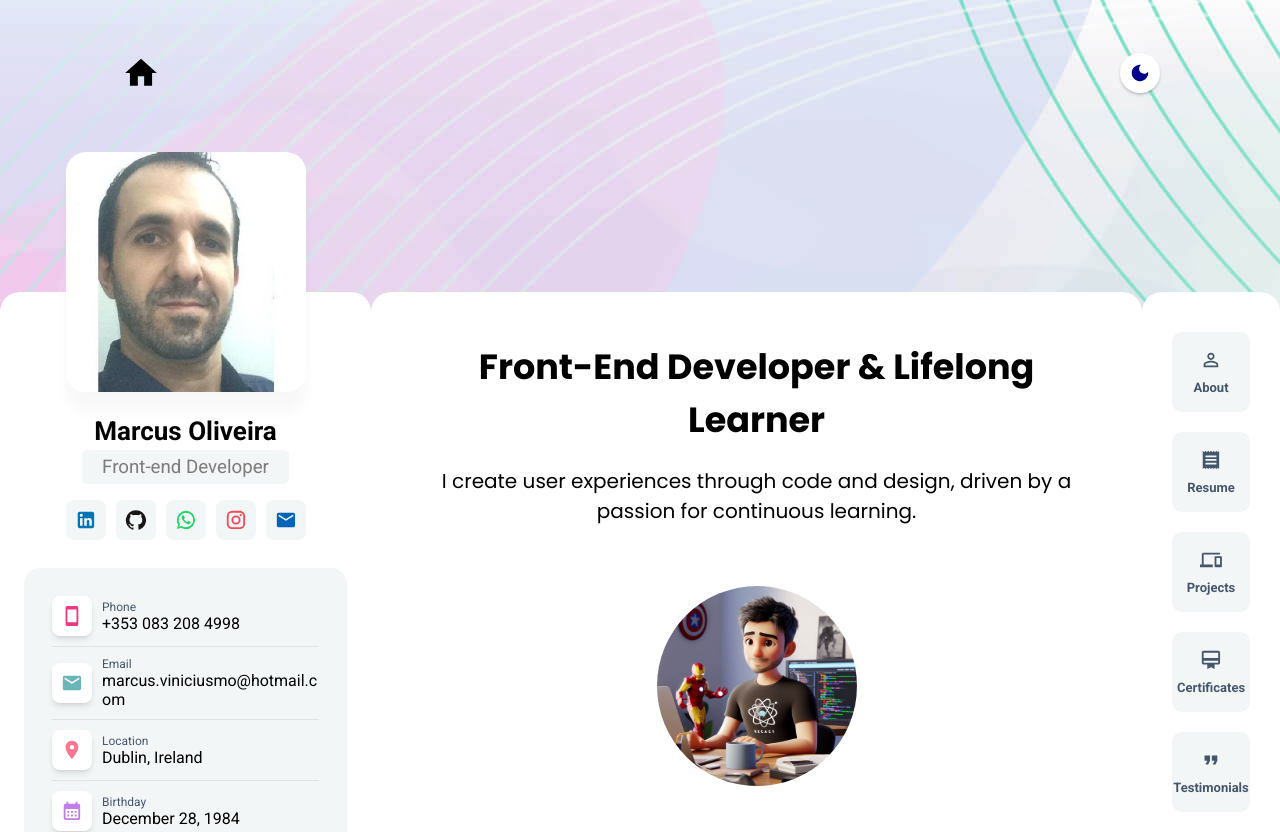
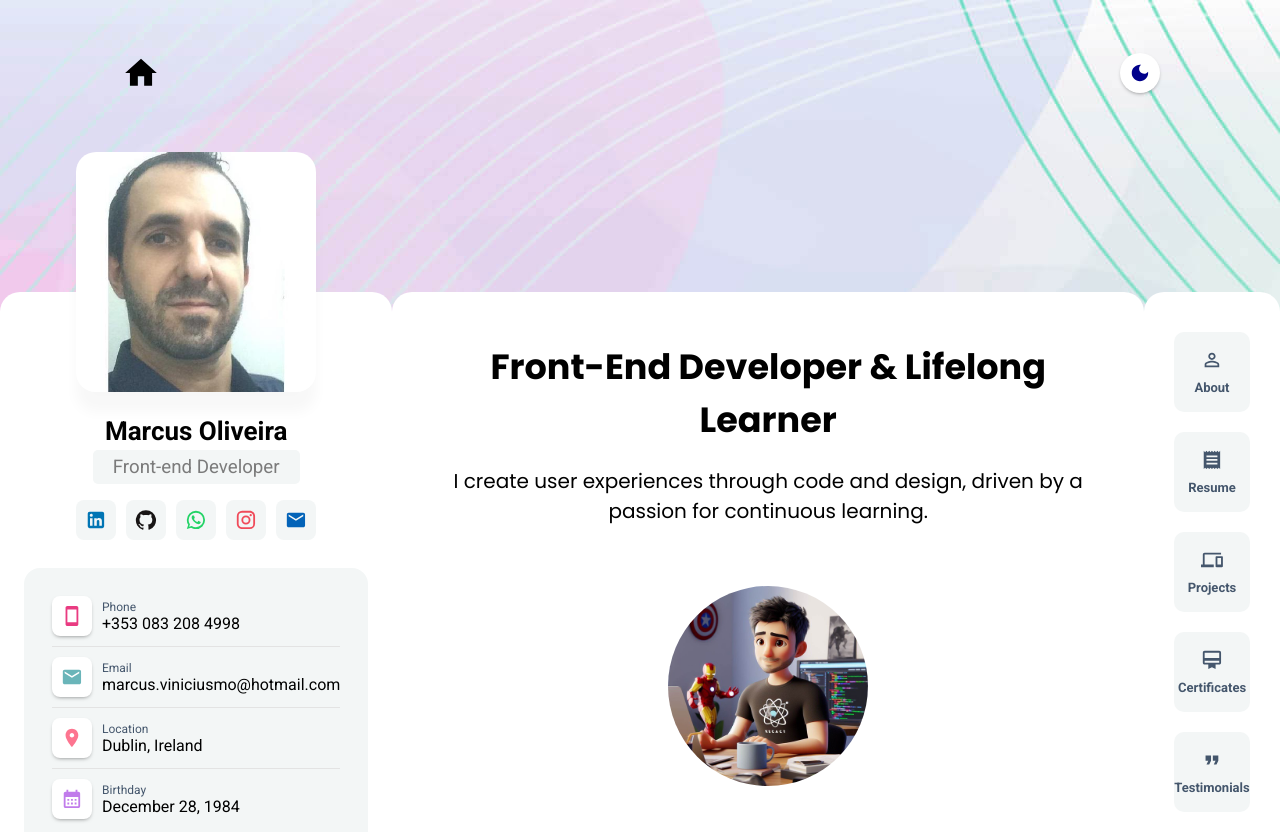
Before and after one commit to marcusviniciusmo/My_Portfolio__, a React (Vite) app in the folder frontend/: page / in a window 1280 px wide. Shown: the top 832 px of the page. Built offline with nearby package versions, Linux system fonts and the light colour scheme.

Commit message:
ProfileInfo component (Code Review)

```diff
--- /dev/null
+++ b/frontend/src/@types/ProfileInfo/index.tsx
@@ -0,0 +1,17 @@
+import { SvgIconTypeMap } from '@mui/material';
+import { OverridableComponent } from '@mui/material/OverridableComponent';
+
+export interface ProfileInfoType {
+  id: string;
+  className: string;
+  label: string;
+  link?: string;
+  data: string;
+  icon: OverridableComponent<SvgIconTypeMap<object, 'svg'>> & {
+    muiName: string;
+  };
+}
+
+export interface ProfileInfoDataProps {
+  $link: string;
+}
--- a/frontend/src/@types/styles.d.ts
+++ b/frontend/src/@types/styles.d.ts
@@ -23,6 +23,11 @@ export type defaultTheme = {
     whatsappLogo: string;
     instagramLogo: string;
     emailLogo: string;
+
+    phoneIcon: string;
+    emailIcon: string;
+    locationIcon: string;
+    birhtdayIcon: string;
   };
 };
 
--- a/frontend/src/components/Profile/index.tsx
+++ b/frontend/src/components/Profile/index.tsx
@@ -1,6 +1,6 @@
 import ProfilePhoto from '../../assets/profilePhoto.jpeg';
 import { SocialNetworks } from '../SocialNetworks';
-import { ProfileInfos } from '../ProfileInfo';
+import { ProfileInfo } from '../ProfileInfo';
 import { DownloadCV } from '../DownloadCV';
 import { ProfileContainer, Image, Content, Name, Role } from './styles';
 
@@ -15,7 +15,7 @@ export function Profile() {
 
         <SocialNetworks />
 
-        <ProfileInfos />
+        <ProfileInfo />
 
         <DownloadCV />
       </Content>
--- a/frontend/src/components/ProfileInfo/index.tsx
+++ b/frontend/src/components/ProfileInfo/index.tsx
@@ -1,76 +1,38 @@
-import {
-  Smartphone,
-  Email,
-  LocationOn,
-  CalendarMonth,
-} from '@mui/icons-material';
-import {
-  ProfileInfosContainer,
-  Info,
-  InfoIcon,
-  ProfileInfo,
-  ProfileInfoLabel,
-  ProfileInfoData,
-} from './styles';
+import { useEffect, useState } from 'react';
 
-export function ProfileInfos() {
+import { ProfileInfoData } from '../../data/profileInfo';
+import { ProfileInfoType } from '../../@types/ProfileInfo';
+
+import { ProfileInfoContainer, Icon, Info, Label, Data } from './styles';
+
+export function ProfileInfo() {
+  const [profileInfoData, setProfileInfoData] = useState<ProfileInfoType[]>([]);
+
+  useEffect(() => {
+    setProfileInfoData(ProfileInfoData);
+  }, []);
+
   return (
-    <ProfileInfosContainer>
-      <Info>
-        <InfoIcon className="smartphoneIcon gradientHover gradientHoverToRight">
-          <Smartphone fontSize="large" />
-        </InfoIcon>
-        <ProfileInfo>
-          <ProfileInfoLabel>Phone</ProfileInfoLabel>
-          <ProfileInfoData>
-            <a
-              href="https://wa.me/3530832084998"
-              target="_blank"
-              rel="noreferrer"
-            >
-              +353 083 208 4998
-            </a>
-          </ProfileInfoData>
-        </ProfileInfo>
-      </Info>
+    <ProfileInfoContainer>
+      {profileInfoData.map((info) => {
+        return (
+          <div key={info.id} className="profileInfoContainer">
+            <Icon className={info.className}>
+              <info.icon fontSize="large" />
+            </Icon>
 
-      <Info>
-        <InfoIcon className="emailIcon gradientHover gradientHoverToRight">
-          <Email fontSize="large" />
-        </InfoIcon>
-        <ProfileInfo>
-          <ProfileInfoLabel>Email</ProfileInfoLabel>
-          <ProfileInfoData>
-            <a
-              href="mailto:marcus.viniciusmo@hotmail.com"
-              target="_blank"
-              rel="noreferrer"
-            >
-              marcus.viniciusmo@hotmail.com
-            </a>
-          </ProfileInfoData>
-        </ProfileInfo>
-      </Info>
+            <Info>
+              <Label>{info.label}</Label>
 
-      <Info>
-        <InfoIcon className="locationIcon gradientHover gradientHoverToRight">
-          <LocationOn fontSize="large" />
-        </InfoIcon>
-        <ProfileInfo>
-          <ProfileInfoLabel>Location</ProfileInfoLabel>
-          <ProfileInfoData>Dublin, Ireland</ProfileInfoData>
-        </ProfileInfo>
-      </Info>
-
-      <Info>
-        <InfoIcon className="birthdayIcon gradientHover gradientHoverToRight">
-          <CalendarMonth fontSize="large" />
-        </InfoIcon>
-        <ProfileInfo>
-          <ProfileInfoLabel>Birthday</ProfileInfoLabel>
-          <ProfileInfoData>December 28, 1984</ProfileInfoData>
-        </ProfileInfo>
-      </Info>
-    </ProfileInfosContainer>
+              <Data $link={info.link!}>
+                <a href={info.link} target="_blank" rel="noreferrer">
+                  {info.data}
+                </a>
+              </Data>
+            </Info>
+          </div>
+        );
+      })}
+    </ProfileInfoContainer>
   );
 }
--- a/frontend/src/components/ProfileInfo/styles.ts
+++ b/frontend/src/components/ProfileInfo/styles.ts
@@ -1,13 +1,13 @@
 import styled from 'styled-components';
+import { ProfileInfoDataProps } from '../../@types/ProfileInfo';
 
-export const ProfileInfosContainer = styled.div`
+export const ProfileInfoContainer = styled.div`
   background: ${({ theme }) => theme.colors.secondaryBackground};
   margin-top: 2.8rem;
   padding: 2.8rem;
   border-radius: 1.6rem;
-`;
 
-export const Info = styled.div`
+  div.profileInfoContainer {
     padding-bottom: 1rem;
     display: flex;
     align-items: center;
@@ -19,9 +19,10 @@ export const Info = styled.div`
     &:not(:last-child) {
       border-bottom: 1px solid ${({ theme }) => theme.colors.primaryBorder};
     }
+  }
 `;
 
-export const InfoIcon = styled.span`
+export const Icon = styled.span`
   background: ${({ theme }) => theme.colors.primaryBackground};
   width: 4rem;
   height: 4rem;
@@ -30,47 +31,44 @@ export const InfoIcon = styled.span`
   align-items: center;
   justify-content: center;
   flex-shrink: 0;
-  box-shadow:
-    0 4px 6px -1px rgba(0, 0, 0, 0.1),
-    0 2px 4px -2px rgba(0, 0, 0, 0.1);
+  box-shadow: var(--boxShadow);
 
   &.smartphoneIcon {
-    color: var(--colorProfileIconSmartphone);
+    color: ${({ theme }) => theme.icons.phoneIcon};
   }
 
   &.emailIcon {
-    color: var(--colorProfileIconEmail);
+    color: ${({ theme }) => theme.icons.emailIcon};
   }
 
   &.locationIcon {
-    color: var(--colorProfileIconLocation);
+    color: ${({ theme }) => theme.icons.locationIcon};
   }
 
   &.birthdayIcon {
-    color: var(--colorProfileIconBirthday);
+    color: ${({ theme }) => theme.icons.birhtdayIcon};
   }
 `;
 
-export const ProfileInfo = styled.div`
+export const Info = styled.div`
   text-align: left;
   margin-left: 1rem;
 `;
 
-export const ProfileInfoLabel = styled.p`
+export const Label = styled.p`
   color: ${({ theme }) => theme.colors.secondaryText};
   font-size: 1.2rem;
 `;
 
-export const ProfileInfoData = styled.p`
+export const Data = styled.p<ProfileInfoDataProps>`
   color: ${({ theme }) => theme.colors.primaryText};
-  word-break: break-all;
 
   a {
-    cursor: pointer;
+    cursor: ${(props) => (props.$link ? 'pointer' : 'default')};
     transition-duration: 0.3s;
 
     &:hover {
-      color: var(--colorProfileInfoDataHover);
+      color: var(--gradientBackgroundFrom);
     }
   }
 `;
--- /dev/null
+++ b/frontend/src/data/profileInfo.ts
@@ -0,0 +1,40 @@
+import { ProfileInfoType } from '../@types/ProfileInfo';
+import {
+  Smartphone,
+  Email,
+  LocationOn,
+  CalendarMonth,
+} from '@mui/icons-material';
+
+export const ProfileInfoData: ProfileInfoType[] = [
+  {
+    id: '1',
+    className: 'smartphoneIcon',
+    label: 'Phone',
+    link: 'https://wa.me/3530832084998',
+    data: '+353 083 208 4998',
+    icon: Smartphone,
+  },
+  {
+    id: '2',
+    className: 'emailIcon',
+    label: 'Email',
+    link: 'mailto:marcus.viniciusmo@hotmail.com',
+    data: 'marcus.viniciusmo@hotmail.com',
+    icon: Email,
+  },
+  {
+    id: '3',
+    className: 'locationIcon',
+    label: 'Location',
+    data: 'Dublin, Ireland',
+    icon: LocationOn,
+  },
+  {
+    id: '4',
+    className: 'birthdayIcon',
+    label: 'Birthday',
+    data: 'December 28, 1984',
+    icon: CalendarMonth,
+  },
+];
--- a/frontend/src/styles/global.ts
+++ b/frontend/src/styles/global.ts
@@ -17,13 +17,6 @@ export const GlobalStyle = createGlobalStyle`
 
     --colorIconDark: darkblue;
     --colorIconLight: orange;
-
-    --colorProfileInfoDataHover: #FA5252;
-
-    --colorProfileIconSmartphone: #E93B81;
-    --colorProfileIconEmail: #6AB5B9;
-    --colorProfileIconLocation: #FD7590;
-    --colorProfileIconBirthday: #C17CEB;
 
     --max-z-index: 999;
 
--- a/frontend/src/styles/themes/dark.ts
+++ b/frontend/src/styles/themes/dark.ts
@@ -24,5 +24,10 @@ export const DarkTheme: defaultTheme = {
     whatsappLogo: '#B5FFAA',
     instagramLogo: '#E1146C',
     emailLogo: '#2EDCFD',
+
+    phoneIcon: '#E93B81',
+    emailIcon: '#6AB5B9',
+    locationIcon: '#FD7590',
+    birhtdayIcon: '#C17CEB',
   },
 };
--- a/frontend/src/styles/themes/light.ts
+++ b/frontend/src/styles/themes/light.ts
@@ -24,5 +24,10 @@ export const LightTheme: defaultTheme = {
     whatsappLogo: '#23D366',
     instagramLogo: '#F04B5A',
     emailLogo: '#0363B8',
+
+    phoneIcon: '#E93B81',
+    emailIcon: '#6AB5B9',
+    locationIcon: '#FD7590',
+    birhtdayIcon: '#C17CEB',
   },
 };
```
Lines whose indentation alone changed are shown as unchanged.
